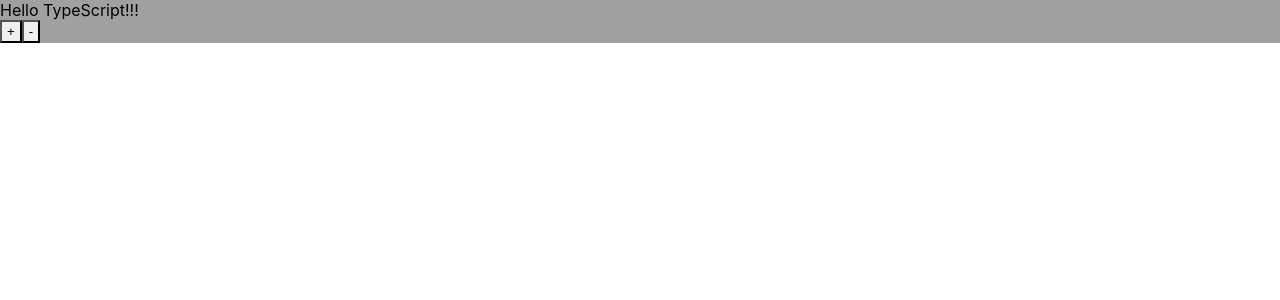
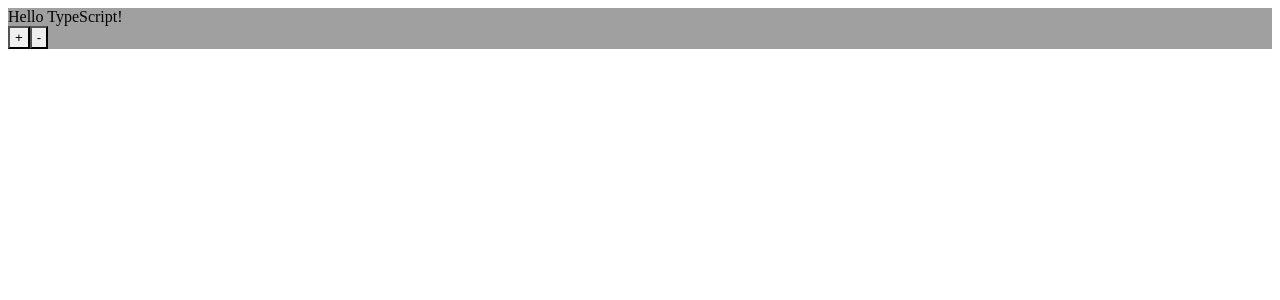
Before and after one commit to Scookie/ts-react-project, a React (Create React App) app: page / in a window 1280 px wide. Shown: the top 300 px of the page. Built offline with nearby package versions, Linux system fonts and the light colour scheme.

Commit message:
add file .env,update src/index.tsx

```diff
--- a/src/index.tsx
+++ b/src/index.tsx
@@ -1,14 +1,31 @@
 import React from 'react';
 import ReactDOM from 'react-dom';
-import './index.css';
-import App from './App';
-import * as serviceWorker from './serviceWorker';
+// import './index.css';
+// import App from './App';
+// import * as serviceWorker from './serviceWorker';
 
-import Hello from "./components/hello";
+// import Hello from "./components/hello";
 
-ReactDOM.render(<Hello name="TypeScript" enthusiasmLevel={3} />, document.getElementById('root'));
+// ReactDOM.render(<Hello name="TypeScript" enthusiasmLevel={3} />, document.getElementById('root'));
 
-// If you want your app to work offline and load faster, you can change
-// unregister() to register() below. Note this comes with some pitfalls.
-// Learn more about service workers: https://bit.ly/CRA-PWA
-serviceWorker.unregister();
+// // If you want your app to work offline and load faster, you can change
+// // unregister() to register() below. Note this comes with some pitfalls.
+// // Learn more about service workers: https://bit.ly/CRA-PWA
+// serviceWorker.unregister();
+
+import { createStore } from "redux";
+import { enthusiasm } from "./reducers";
+import { StoreState } from "./types";
+import Hello from "./containers/hello";
+import { Provider } from "react-redux";
+
+const store = createStore<StoreState>(enthusiasm, {
+  enthusiasmLevel:1,
+  languageName: "TypeScript"
+});
+
+ReactDOM.render(
+  <Provider store={store}>
+    <Hello />
+  </Provider>,
+document.getElementById('root'));
```
Also changed, not shown: 1 other file (tests, documents, lock files or other folders).
